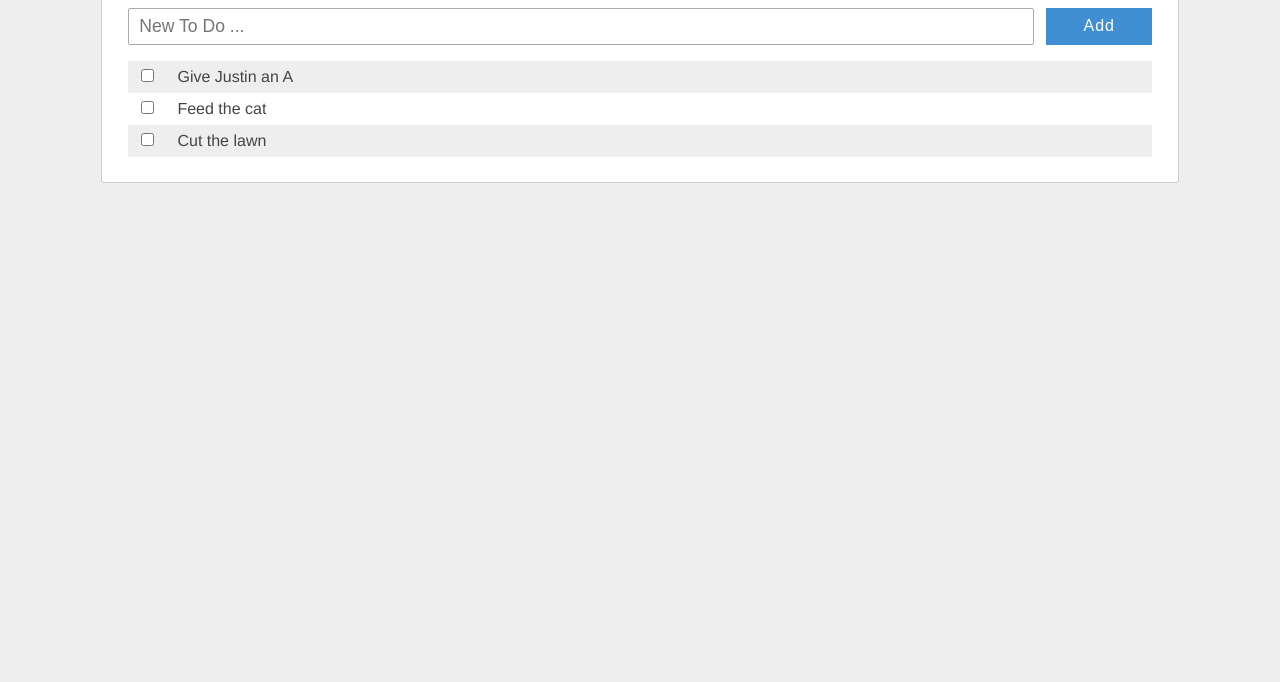
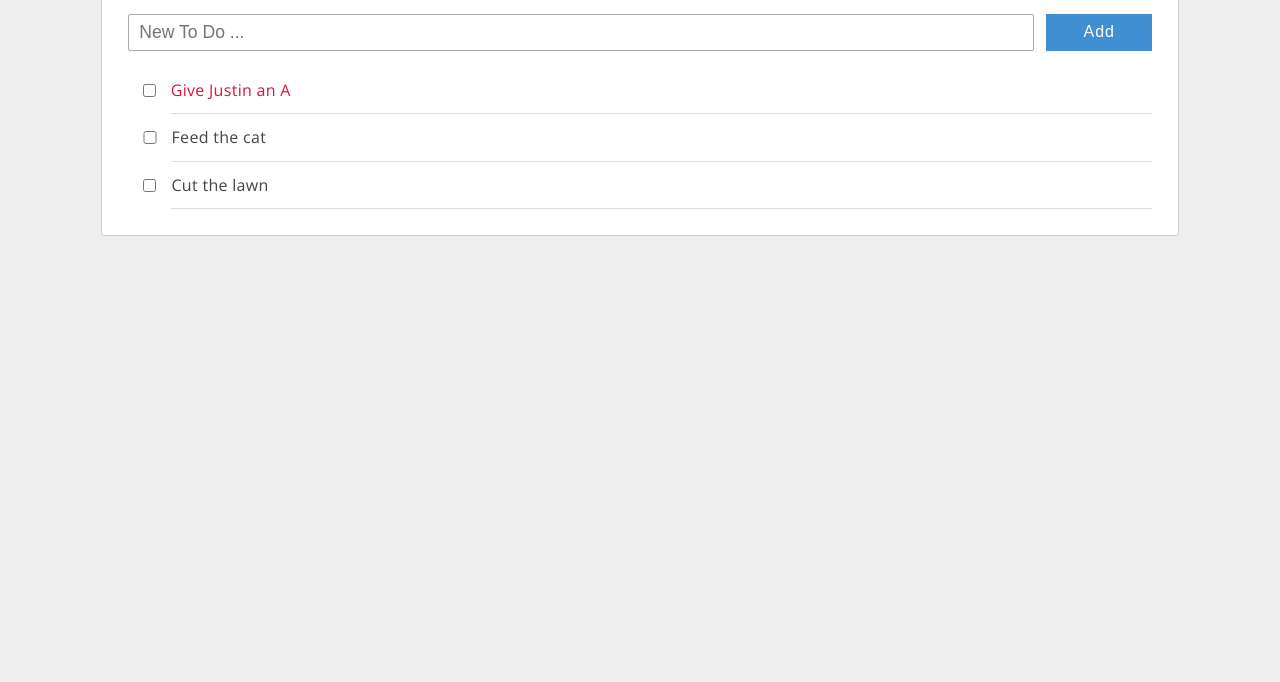
Before and after one commit to benn0039/ToDoApp, a plain HTML site: page index.html in a window 1280 px wide. Shown: the part 118-800 px from the top of the page. Drawn offline with nearby package versions, Linux system fonts and the light colour scheme.

Commit message:
Added formatting for priority items, enclosed list items ina  div for more granualr formatting

```diff
--- a/css/style.css
+++ b/css/style.css
@@ -6,7 +6,7 @@
 body {
     background-color: #eee;
     display: flex;
-    font-family: Helvetica, sans-serif;
+    font-family: 'Open Sans', sans-serif;
     justify-content: center;
 }
 
@@ -47,7 +47,6 @@ form {
 #inputToDo {
     flex-grow: 9;
     line-height: 2em;
-
     padding: 0 0 0 1%;
     font-size: 1.1em;
     border: 1px solid #aaa;
@@ -63,7 +62,6 @@ form {
     letter-spacing: 1px;
     line-height: 2em;
     margin: 0 0 0 1vw;
-
 }
 
 #addToDo:hover {
@@ -75,27 +73,30 @@ ul {
     flex-flow: column;
 }
 
+.row {
+    display: flex;
+    align-items: center;
+    line-height: 2.9em;
+}
+
 li {
     align-content: center;
     align-items: center;
     list-style: none;
-    line-height: 2em;
-    padding-left: 1vw;
     color: #444;
-    font-weight: 100;
-}
-
-li:nth-child(odd) {
-    background-color: #eee;
-
+    letter-spacing: .3px;
+    border-bottom: 1px solid #ddd;
+    flex-grow: 29;
 }
 
 input[type="checkbox"] {
-   margin-right: 1.5vw;
-
+    flex-grow: 1;
 }
 
 .disabled {
     opacity: .2;
+}
 
+.high-priority {
+    color: crimson;
 }
--- a/index.html
+++ b/index.html
@@ -7,6 +7,7 @@
         <meta name="viewport" content="width=device-width, initial-scale=1">
 
         <link type="text/css" rel="stylesheet" href="css/style.css">
+        <link href='https://fonts.googleapis.com/css?family=Open+Sans:400,300,600' rel='stylesheet' type='text/css'>
 
         <script src="https://ajax.googleapis.com/ajax/libs/angularjs/1.4.5/angular.min.js"> </script>
         <script src="js/controllers.js"></script>
@@ -31,10 +32,12 @@
             </form>
 
             <ul ng-controller="TaskDelete">
-                <li ng-repeat="task in tasks" ng-class="{complete: done}">
+                <div class="row" ng-repeat="task in tasks">
                     <input type="checkbox" ng-model="done" ng-click="delete($index)">
-                    {{task.item}}
-                </li>
+                    <li  ng-class="{'high-priority': task.priority}">
+                        {{task.item}}
+                    </li>
+                </div>
             </ul>
         </div>
     </body>
--- a/js/controllers.js
+++ b/js/controllers.js
@@ -2,9 +2,9 @@ var ToDoApp = angular.module('ToDoApp', []);
 
 ToDoApp.controller('ToDoCtrl', function ($scope) {
   $scope.tasks = [
-      {item: "Give Justin an A", done: false},
-      {item: "Feed the cat", done: false},
-      {item: "Cut the lawn", done: false}
+      {item: "Give Justin an A", done: false, priority: true},
+      {item: "Feed the cat", done: false, priority: false},
+      {item: "Cut the lawn", done: false, priority: false}
   ];
 });
 
```
